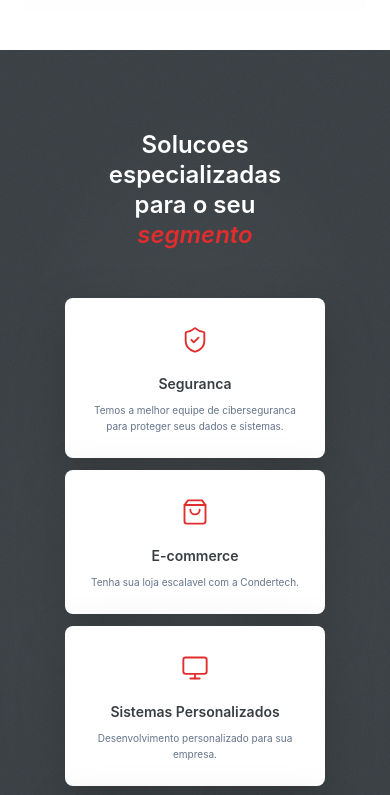
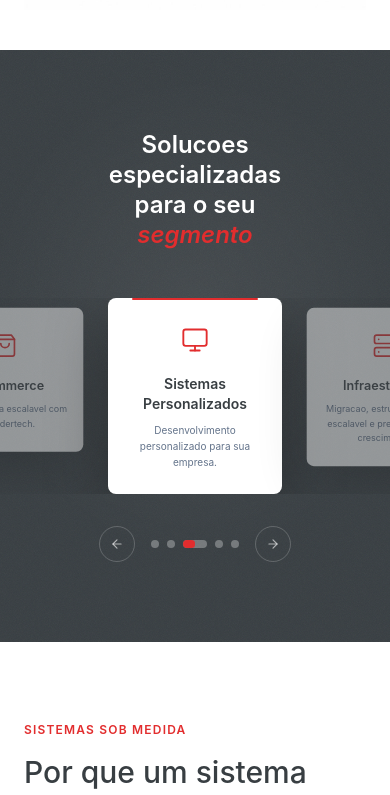
Before and after one commit to Fcondera/condertechpage, a Next.js app in the folder project/: page / in a window 390 px wide. Shown: the part 1185-1980 px from the top of the page. Built offline with nearby package versions, Linux system fonts and the light colour scheme.

Commit message:
keep segment carousel on homepage only

```diff
--- a/project/src/app/segmentos/page.tsx
+++ /dev/null
@@ -1,12 +0,0 @@
-import type { Metadata } from "next";
-import SegmentSolutionsPage from "@components/SegmentSolutionsPage";
-
-export const metadata: Metadata = {
-  title: "Soluções por Segmento | ConderTech",
-  description:
-    "Conheça soluções especializadas da ConderTech para e-commerce, sistemas personalizados, infraestrutura, segurança e governo.",
-};
-
-export default function Page() {
-  return <SegmentSolutionsPage />;
-}
--- a/project/src/components/HomePage.tsx
+++ b/project/src/components/HomePage.tsx
@@ -16,7 +16,7 @@ export default function HomePage() {
   return (
     <div className="bg-white">
       <HeroSection />
-      <SegmentSolutionsSection mobileMode="stack" />
+      <SegmentSolutionsSection />
       <WhySection />
       <ValueSection />
       <LandingVisualSection />
--- a/project/src/components/PageDirectorySection.tsx
+++ b/project/src/components/PageDirectorySection.tsx
@@ -3,11 +3,6 @@ import { ArrowUpRight } from "lucide-react";
 import { useGsapReveal } from "@hooks/useGsapReveal";
 
 const pages = [
-  {
-    title: "Segmentos",
-    description: "Carrossel de solucoes especializadas para cada tipo de operacao.",
-    href: "/segmentos",
-  },
   {
     title: "E-commerce",
     description: "Loja virtual moderna, escalavel e preparada para vender.",
--- a/project/src/components/SegmentSolutionsPage.tsx
+++ b/project/src/components/SegmentSolutionsPage.tsx
@@ -1,6 +1,6 @@
 "use client";
 
-import { useCallback, useState } from "react";
+import { useCallback, useEffect, useState } from "react";
 import Link from "next/link";
 import { motion } from "framer-motion";
 import {
@@ -13,7 +13,7 @@ import {
   ShoppingBag,
 } from "lucide-react";
 
-type MobileMode = "carousel" | "stack";
+const SLIDE_DURATION = 4500;
 
 const services = [
   {
@@ -68,14 +68,16 @@ function getCardStyle(index: number, active: number) {
   };
 }
 
-export function SegmentSolutionsSection({
-  mobileMode = "carousel",
-  page = false,
-}: {
-  mobileMode?: MobileMode;
-  page?: boolean;
-}) {
+export function SegmentSolutionsSection() {
   const [active, setActive] = useState(1);
+
+  useEffect(() => {
+    const timeout = window.setTimeout(() => {
+      setActive((current) => (current + 1) % services.length);
+    }, SLIDE_DURATION);
+
+    return () => window.clearTimeout(timeout);
+  }, [active]);
 
   const prev = useCallback(() => {
     setActive((current) => (current - 1 + services.length) % services.length);
@@ -88,11 +90,7 @@ export function SegmentSolutionsSection({
   return (
     <section
       id="segmentos"
-      className={`relative overflow-hidden bg-[#383E42] text-white ${
-        page
-          ? "flex min-h-[calc(100vh-6rem)] items-center py-10 sm:py-16"
-          : "py-20 sm:py-28"
-      }`}
+      className="relative overflow-hidden bg-[#383E42] py-20 text-white sm:py-28"
     >
       <div
         className="pointer-events-none absolute inset-0 opacity-[0.06]"
@@ -168,7 +166,6 @@ export function SegmentSolutionsSection({
           })}
         </div>
 
-        {mobileMode === "carousel" ? (
         <div className="md:hidden">
           <div className="-mx-5 overflow-hidden px-5">
             <div
@@ -209,7 +206,7 @@ export function SegmentSolutionsSection({
             </div>
           </div>
 
-            <div className="mt-10 flex items-center justify-center gap-5">
+          <div className="mt-8 flex items-center justify-center gap-4">
             <button
               onClick={prev}
               aria-label="Anterior"
@@ -223,10 +220,17 @@ export function SegmentSolutionsSection({
                   key={service.title}
                   onClick={() => setActive(index)}
                   aria-label={`Ir para ${service.title}`}
-                    className={`rounded-full transition-all duration-300 ${
-                      index === active ? "h-2 w-5 bg-[#e22d2e]" : "h-2 w-2 bg-white/30"
+                  className="h-2 overflow-hidden rounded-full bg-white/30 transition-all duration-300"
+                  style={{ width: index === active ? 24 : 8 }}
+                >
+                  <span
+                    key={index === active ? `segment-progress-${active}` : `segment-idle-${index}`}
+                    className={`block h-full rounded-full bg-[#e22d2e] ${
+                      index === active ? "animate-[segmentProgress_4.5s_linear]" : ""
                     }`}
+                    style={{ width: index === active ? "100%" : "0%" }}
                   />
+                </button>
               ))}
             </div>
             <button
@@ -238,30 +242,6 @@ export function SegmentSolutionsSection({
             </button>
           </div>
         </div>
-        ) : (
-          <div className="mx-auto grid max-w-[260px] grid-cols-1 gap-3 md:hidden">
-            {services.map((service) => {
-              const Icon = service.icon;
-              return (
-                <Link
-                  key={service.title}
-                  href={service.href}
-                  className="rounded-lg bg-white px-5 py-6 text-center shadow-[0_18px_50px_rgba(0,0,0,0.22)]"
-                >
-                  <span className="mx-auto mb-4 flex h-9 w-9 items-center justify-center text-[#e22d2e]">
-                    <Icon className="h-7 w-7" strokeWidth={1.6} />
-                  </span>
-                  <h2 className="mb-2 font-inter text-sm font-semibold text-[#383E42]">
-                    {service.title}
-                  </h2>
-                  <p className="font-inter text-[10px] leading-4 text-slate-500">
-                    {service.description}
-                  </p>
-                </Link>
-              );
-            })}
-          </div>
-        )}
 
         <div className="mt-10 hidden items-center justify-center gap-8 md:flex">
           <button
@@ -294,16 +274,18 @@ export function SegmentSolutionsSection({
           </button>
         </div>
       </div>
+      <style jsx global>{`
+        @keyframes segmentProgress {
+          from {
+            transform: translateX(-100%);
+          }
+          to {
+            transform: translateX(0);
+          }
+        }
+      `}</style>
     </section>
   );
 }
 
-const SegmentSolutionsPage = () => {
-  return (
-    <main className="min-h-screen overflow-hidden bg-[#383E42] pt-24 text-white">
-      <SegmentSolutionsSection page mobileMode="carousel" />
-    </main>
-  );
-};
-
-export default SegmentSolutionsPage;
+export default SegmentSolutionsSection;
```
Lines whose indentation alone changed are shown as unchanged.
